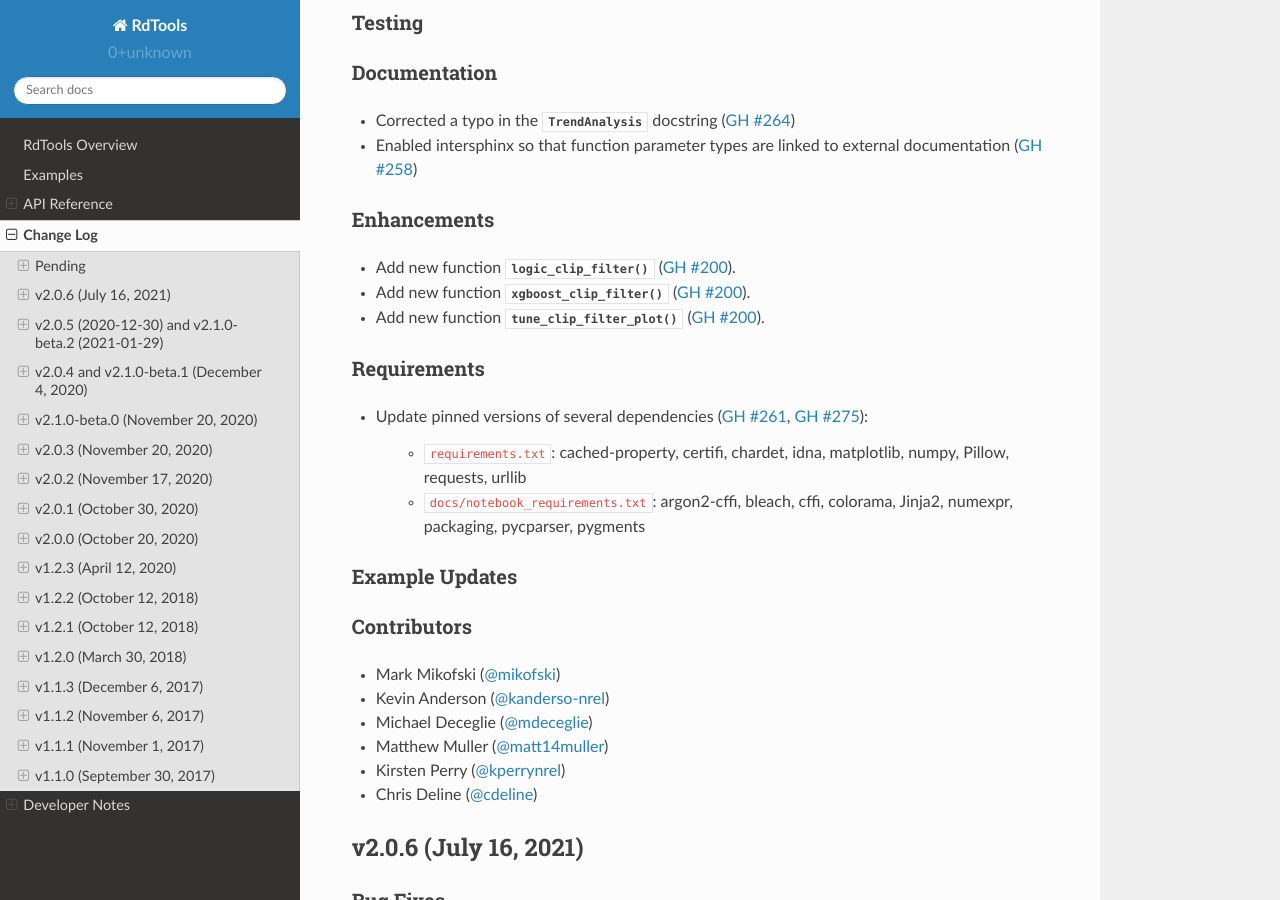
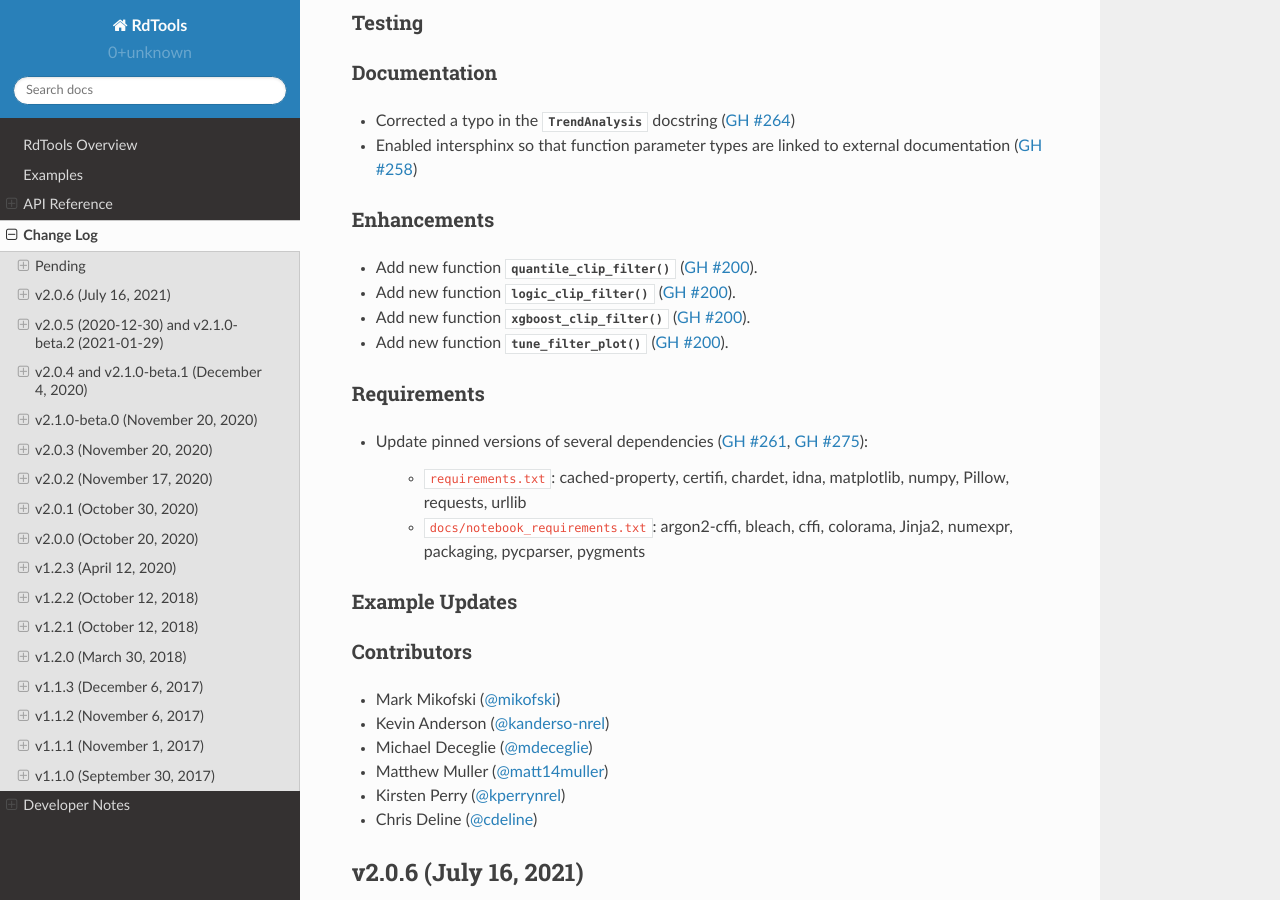
Before and after one commit to NREL/rdtools, a Sphinx documentation site: the page built from docs/sphinx/source/changelog.rst, in a window 1280 px wide and 900 px high, scrolled down 990 px. Built offline with Sphinx 7.4.7 and the Read the Docs theme 2.0.0, drawn with Linux system fonts in a browser that asks for light colours; pages that are not in the unit, such as notebooks, are missing from menus.

Commit message:
Update the scripts to handle all of the docstring issues.

```diff
--- a/docs/sphinx/source/api.rst
+++ b/docs/sphinx/source/api.rst
@@ -97,6 +97,7 @@ Filtering
    :toctree: generated/
 
    clip_filter
+   quantile_clip_filter
    logic_clip_filter
    xgboost_clip_filter
    csi_filter
--- a/docs/sphinx/source/changelog/pending.rst
+++ b/docs/sphinx/source/changelog/pending.rst
@@ -62,9 +62,10 @@ Documentation
 
 Enhancements
 ------------
+* Add new function :py:func:`~rdtools.filtering.quantile_clip_filter` (:pull:`200`).
 * Add new function :py:func:`~rdtools.filtering.logic_clip_filter` (:pull:`200`).
 * Add new function :py:func:`~rdtools.filtering.xgboost_clip_filter` (:pull:`200`).
-* Add new function :py:func:`~rdtools.plotting.tune_clip_filter_plot` (:pull:`200`).
+* Add new function :py:func:`~rdtools.plotting.tune_filter_plot` (:pull:`200`).
 
 
 Requirements
```
Also changed, not shown: 1 other file.
